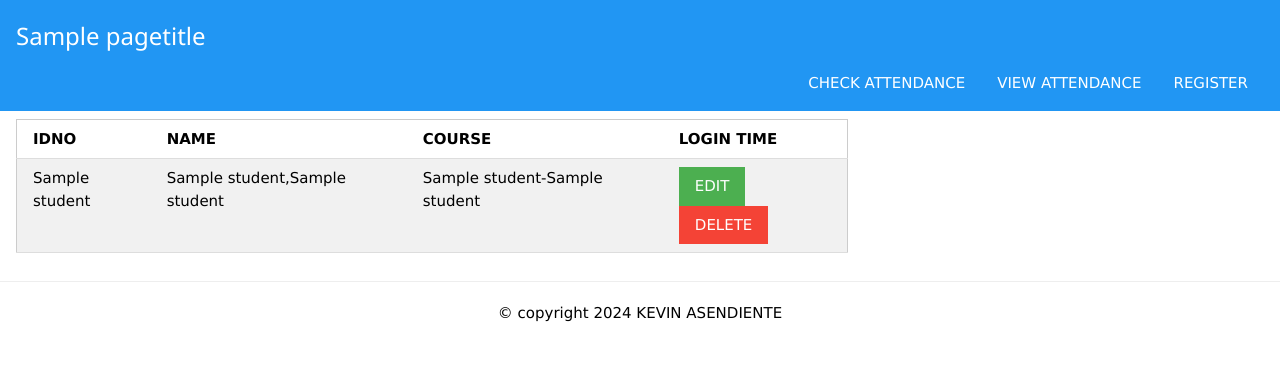
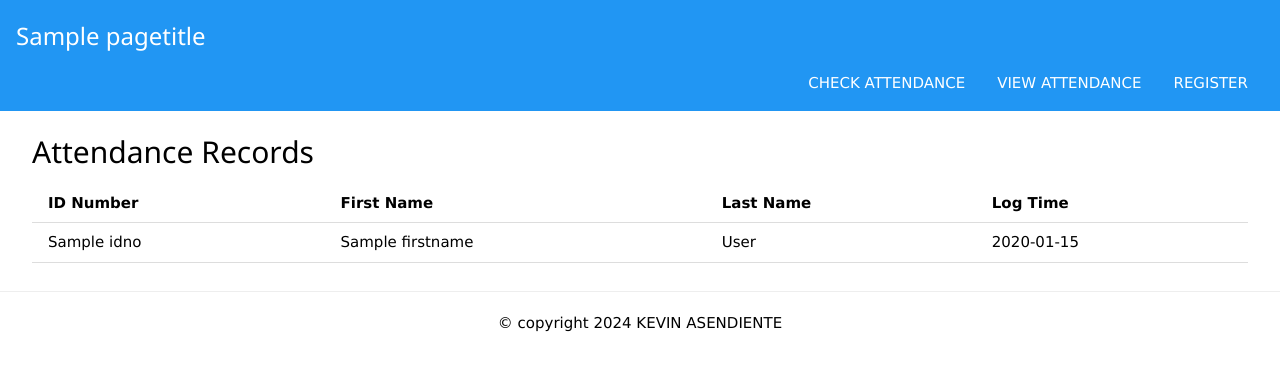
Before and after one commit to ASENDIENTEKevinVance/PYTHON_REGIS, a Flask app: template templates/view_attendance.html in a window 1280 px wide. Shown: the top 371 px of the page. Run offline with Flask 3, Linux system fonts and the light colour scheme; the template is opened without the code that fills it: most values are stand-ins (such as "Sample title", 1, 10 or a date in 2020).

Commit message:
made adskjd

```diff
--- a/app.py
+++ b/app.py
@@ -49,8 +49,8 @@ def index()->None:
 
 @app.route("/viewattendance")
 def viewattendance():
-    attendances = getall_records('attendance')
-    return render_template("view_attendance.html", pagetitle="view attendance", attendances=attendances)
+    attendances = getall_records('attendance')  # Fetch all attendance records
+    return render_template("view_attendance.html", pagetitle="View Attendance", attendances=attendances)
 
 @app.route("/checkattendance", methods=['GET', 'POST'])
 def checkattendance():
--- a/templates/view_attendance.html
+++ b/templates/view_attendance.html
@@ -7,25 +7,31 @@
 </div>
 {% endblock %}
 {% block content %}
-	<div class="w3-twothird">
-		<table class="w3-table-all">
+<div class="w3-container">
+    <h2>Attendance Records</h2>
+    {% if attendances %}
+    <table class="w3-table w3-bordered w3-striped">
+        <thead>
             <tr>
-				<th>IDNO</th>
-				<th>NAME</th>
-				<th>COURSE</th>
-				<th>LOGIN TIME</th>
+                <th>ID Number</th>
+                <th>First Name</th>
+                <th>Last Name</th>
+                <th>Log Time</th>
             </tr>
-			{% for student in students %}
+        </thead>
+        <tbody>
+            {% for attendance in attendances %}
             <tr>
-				<td>{{ student[1] }}</td>
-				<td>{{ student[2] }},{{ student[3] }}</td>
-				<td>{{ student[4] }}-{{ student[5] }}</td>
-				<td>
-					<button class="w3-button w3-green" onclick="edit('{{ student['idno'] }}','{{ student['lastname'] }}','{{ student['firstname'] }}','{{ student['course'] }}','{{ student['level'] }}','{{ student['image'] }}','{{ student['qrcode'] }}')">EDIT</button>
-					<a href="/deletestudent?idno={{ student[1] }}" class="w3-button w3-red">DELETE</a>
-				</td>
+                <td>{{ attendance['idno'] }}</td>
+                <td>{{ attendance['firstname'] }}</td>
+                <td>{{ attendance['lastname'] }}</td>
+                <td>{{ attendance['logtime'] }}</td>
             </tr>
             {% endfor %}
+        </tbody>
     </table>
+    {% else %}
+    <p>No attendance records found.</p>
+    {% endif %}
 </div>
 {% endblock %}
```
Also changed, not shown: static/images/qrcode/300.png (added), static/images/register/WIN_20241109_02_59_20_Pro.jpg (added). Lines whose indentation alone changed are shown as unchanged.
